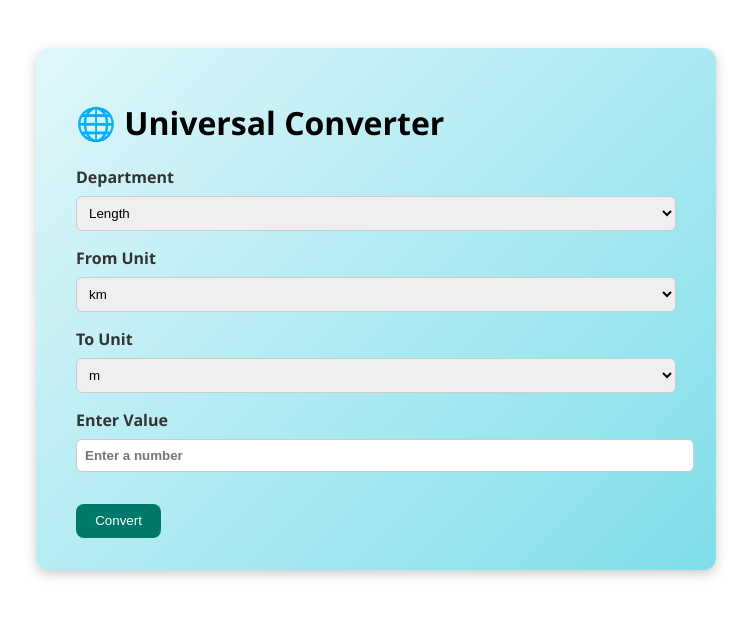
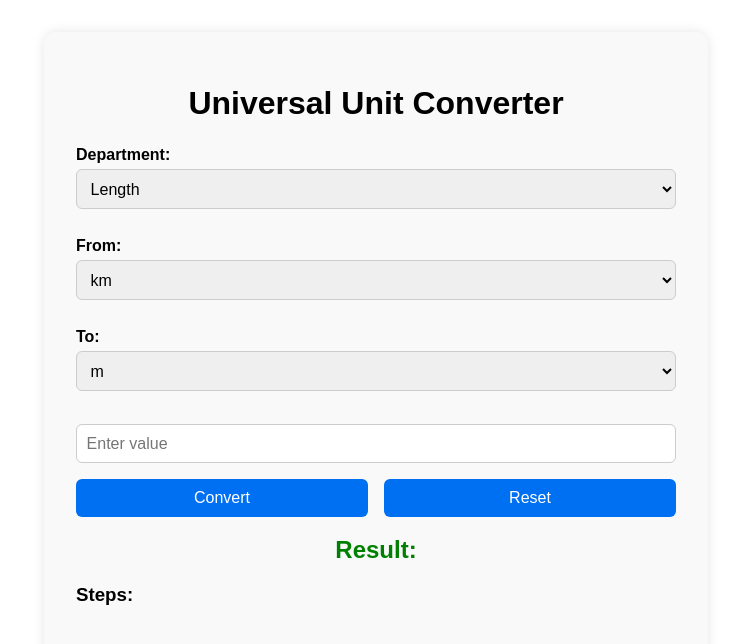
Before and after one commit to hagerSe/universal-Conversion, a Next.js app: page / in a window 1280 px wide. Shown: the top 644 px of the page, without its empty margins (264-1015 px from the left). Built offline with nearby package versions, Linux system fonts and the light colour scheme.

Commit message:
Your meaningful commit message

```diff
--- a/app/page.module.css
+++ b/app/page.module.css
@@ -1,72 +1,61 @@
 .container {
   max-width: 600px;
-  margin: 3rem auto;
-  padding: 2rem 2.5rem;
+  margin: 2rem auto;
+  padding: 2rem;
   border-radius: 12px;
-  background: linear-gradient(135deg, #e0f7fa, #80deea);
-  font-family: 'Segoe UI', Tahoma, Geneva, Verdana, sans-serif;
-  box-shadow: 0 4px 12px rgba(0, 0, 0, 0.2);
+  background: #f9f9f9;
+  font-family: Arial, sans-serif;
+  box-shadow: 0 0 12px rgba(0, 0, 0, 0.1);
 }
 
-.label {
-  display: block;
-  margin-bottom: 0.5rem;
-  font-weight: bold;
-  color: #333;
+.container h1 {
+  text-align: center;
+  margin-bottom: 1.5rem;
 }
 
-.input {
-  width: 100%;
-  padding: 0.5rem;
-  margin-bottom: 1rem;
-  border-radius: 6px;
-  border: 1px solid #ccc;
-  color: green;
-  font-weight: bold;
+.container label {
+  display: block;
+  margin-bottom: 0.75rem;
+  font-weight: 600;
 }
 
-.select {
+.container select,
+.container input {
   width: 100%;
-  padding: 0.5rem;
+  padding: 0.6rem;
+  margin-top: 0.3rem;
   margin-bottom: 1rem;
+  border: 1px solid #ccc;
   border-radius: 6px;
-  border: 1px solid #ccc;
+  font-size: 1rem;
+  box-sizing: border-box;
 }
 
-.button {
-  background-color: #00796b;
-  color: white;
-  padding: 0.6rem 1.2rem;
-  border-radius: 8px;
-  border: none;
-  cursor: pointer;
-  margin-top: 1rem;
+.container .buttonGroup {
+  display: flex;
+  justify-content: space-between;
+  gap: 1rem;
 }
 
-.button:hover {
-  background-color: #004d40;
+.container button {
+  flex: 1;
+  padding: 0.6rem;
+  background-color: #0070f3;
+  color: white;
+  border: none;
+  border-radius: 6px;
+  cursor: pointer;
+  transition: background 0.2s ease;
+  font-size: 1rem;
 }
 
-.outputBox {
-  margin-top: 1.5rem;
-  padding: 1rem;
-  background-color: #fff;
-  border-radius: 8px;
-  border: 1px solid #ccc;
+.container button:hover {
+  background-color: #005bb5;
 }
 
-.resultLabel {
+.container .result {
+  margin-top: 1rem;
   font-weight: bold;
-  color: #222;
+  color: green;
+  text-align: center;
 }
-
-.resultValue {
-  font-weight: bold;
-  color: #00695c;
-}
-
-.step {
-  color: red;
-  font-size: 0.95rem;
-  margin-top: 1rem;
-}
--- a/app/page.tsx
+++ b/app/page.tsx
@@ -1,184 +1,283 @@
 'use client';
+
+import Head from 'next/head';
 import React, { useState, useEffect } from 'react';
 import styles from './page.module.css';
 
 interface Department {
-  base?: string;
+  base: string;
   allowNegative: boolean;
-  units: Record<string, number>; // Removed readonly string[] union
+  units: Record<string, number>;
 }
 
 const departments: Record<string, Department> = {
-  Length: { base: "m", allowNegative: false, units: { km: 1000, m: 1, cm: 0.01, mm: 0.001, mi: 1609.34, yd: 0.9144, ft: 0.3048, in: 0.0254 } },
-  Mass: { base: "kg", allowNegative: false, units: { t: 1000, kg: 1, g: 0.001, mg: 1e-6, lb: 0.453592, oz: 0.0283495 } },
-  Time: { base: "s", allowNegative: false, units: { yr: 31536000, wk: 604800, day: 86400, hr: 3600, min: 60, s: 1 } },
-  Temperature: { allowNegative: true, units: { C: 1, F: 1, K: 1 } }, // Dummy values, handled by convertTemp
-  ElectricCurrent: { base: "A", allowNegative: true, units: { kA: 1000, A: 1, mA: 0.001, "μA": 0.000001 } },
-  AmountOfSubstance: { base: "mol", allowNegative: false, units: { mol: 1, mmol: 0.001 } },
-  LuminousIntensity: { base: "cd", allowNegative: false, units: { cd: 1 } },
-  Area: { base: "m²", allowNegative: false, units: { "km²": 1e6, "m²": 1, "cm²": 1e-4, "mm²": 1e-6, acre: 4046.86, "ft²": 0.092903 } },
-  Volume: { base: "m³", allowNegative: false, units: { m3: 1, L: 0.001, mL: 0.000001, "ft³": 0.0283168, "in³": 1.63871e-5 } },
-  Pressure: { base: "Pa", allowNegative: false, units: { Pa: 1, kPa: 1000, bar: 1e5, atm: 101325, psi: 6894.76 } },
-  Speed: { base: "m/s", allowNegative: false, units: { "m/s": 1, kmh: 0.277778, mph: 0.44704, knot: 0.514444, "ft/s": 0.3048 } },
-  Acceleration: { base: "m/s²", allowNegative: false, units: { "m/s²": 1, "ft/s²": 0.3048, g: 9.80665 } },
-  Force: { base: "N", allowNegative: false, units: { N: 1, kN: 1000, dyn: 1e-5, lbf: 4.44822 } },
-  Energy: { base: "J", allowNegative: false, units: { J: 1, kJ: 1000, cal: 4.184, Wh: 3600, eV: 1.60218e-19 } },
-  Power: { base: "W", allowNegative: false, units: { W: 1, kW: 1000, MW: 1e6, hp: 745.7 } },
-  Frequency: { base: "Hz", allowNegative: false, units: { Hz: 1, kHz: 1000, MHz: 1e6, GHz: 1e9, rpm: 1/60 } },
-  Density: { base: "kg/m³", allowNegative: false, units: { "kg/m³": 1, "g/cm³": 1000, "lb/ft³": 16.0185 } },
+  Length: {
+    base: 'm',
+    allowNegative: false,
+    units: { km: 1000, m: 1, cm: 0.01, mm: 0.001, mi: 1609.34, yd: 0.9144, ft: 0.3048, in: 0.0254 },
+  },
+  Mass: {
+    base: 'kg',
+    allowNegative: false,
+    units: { kg: 1, g: 0.001, mg: 0.000001, lb: 0.453592, oz: 0.0283495 },
+  },
+  Time: {
+    base: 's',
+    allowNegative: false,
+    units: { h: 3600, min: 60, s: 1, ms: 0.001 },
+  },
+  'Electric Current': {
+    base: 'A',
+    allowNegative: false,
+    units: { A: 1, mA: 0.001, μA: 0.000001 },
+  },
+  Temperature: {
+    base: 'K',
+    allowNegative: true,
+    units: { C: 1, K: 1, F: 1 },
+  },
+  'Amount of Substance': {
+    base: 'mol',
+    allowNegative: false,
+    units: { mol: 1, mmol: 0.001 },
+  },
+  'Luminous Intensity': {
+    base: 'cd',
+    allowNegative: false,
+    units: { cd: 1 },
+  },
+  Area: {
+    base: 'm²',
+    allowNegative: false,
+    units: { 'km²': 1e6, 'm²': 1, 'cm²': 0.0001, 'mm²': 0.000001 },
+  },
+  Volume: {
+    base: 'm³',
+    allowNegative: false,
+    units: { 'm³': 1, 'cm³': 0.000001, L: 0.001, mL: 0.000001 },
+  },
+  Speed: {
+    base: 'm/s',
+    allowNegative: false,
+    units: { 'm/s': 1, 'km/h': 0.277778, 'mi/h': 0.44704 },
+  },
+  Acceleration: {
+    base: 'm/s²',
+    allowNegative: false,
+    units: { 'm/s²': 1 },
+  },
+  Force: {
+    base: 'N',
+    allowNegative: false,
+    units: { N: 1, kN: 1000, lbf: 4.44822 },
+  },
+  Pressure: {
+    base: 'Pa',
+    allowNegative: false,
+    units: { Pa: 1, kPa: 1000, bar: 1e5, atm: 101325 },
+  },
+  Energy: {
+    base: 'J',
+    allowNegative: false,
+    units: { J: 1, kJ: 1000, cal: 4.184 },
+  },
+  Power: {
+    base: 'W',
+    allowNegative: false,
+    units: { W: 1, kW: 1000, hp: 745.7 },
+  },
+  Voltage: {
+    base: 'V',
+    allowNegative: false,
+    units: { V: 1, mV: 0.001 },
+  },
+  Frequency: {
+    base: 'Hz',
+    allowNegative: false,
+    units: { Hz: 1, kHz: 1000, MHz: 1e6 },
+  },
 };
 
-const toBase = (value: number, unit: string, dep: Department) => {
-  return value * dep.units[unit];
-};
-
-const fromBase = (value: number, unit: string, dep: Department) => {
-  return value / dep.units[unit];
-};
-
-const convertTemp = (v: number, from: string, to: string): number => {
-  let C: number;
-  if (from === "C") C = v;
-  else if (from === "F") C = (v - 32) * 5 / 9;
-  else C = v - 273.15;
-
-  if (to === "C") return C;
-  else if (to === "F") return C * 9 / 5 + 32;
-  else return C + 273.15;
-};
-
-export default function Home() {
-  const departmentKeys = Object.keys(departments);
-
-  const [dept, setDept] = useState<string>("Length");
-  const [input, setInput] = useState<string>("");
-  const [fromUnit, setFromUnit] = useState<string>("");
-  const [toUnit, setToUnit] = useState<string>("");
-  const [result, setResult] = useState<string | null>(null);
-  const [stepTxt, setStepTxt] = useState<string>("");
-  const [err, setErr] = useState<string>("");
+export default function UnitConverter() {
+  const [department, setDepartment] = useState('Length');
+  const [inputUnit, setInputUnit] = useState('m');
+  const [outputUnit, setOutputUnit] = useState('km');
+  const [inputValue, setInputValue] = useState('');
+  const [result, setResult] = useState('');
+  const [steps, setSteps] = useState<string[]>([]);
 
   useEffect(() => {
-    const keys = Object.keys(departments[dept].units);
-    setFromUnit(keys[0]);
-    setToUnit(keys[1] || keys[0]);
-    setInput("");
-    setResult(null);
-    setStepTxt("");
-    setErr("");
-  }, [dept]);
+    try {
+      if (typeof window !== 'undefined' && (window as any).adsbygoogle) {
+        (window as any).adsbygoogle.push({});
+      }
+    } catch (err) {
+      console.error('AdSense error:', err);
+    }
+  }, [department]);
 
   const handleConvert = () => {
-    setErr("");
-    setResult(null);
-    setStepTxt("");
+    const dept = departments[department];
+    const value = parseFloat(inputValue);
 
-    if (fromUnit === toUnit) {
-      setErr("❌ 'From' and 'To' units must be different.");
+    if (isNaN(value) || (!dept.allowNegative && value < 0)) {
+      setResult('Invalid input.');
+      setSteps([]);
       return;
     }
 
-    const num = parseFloat(input.trim());
-    if (isNaN(num)) {
-      setErr("❌ Please enter a valid number.");
-      return;
+    let converted: number;
+    let explanation: string[] = [];
+
+    if (department === 'Temperature') {
+      // Temperature special cases with explanation
+      if (inputUnit === 'C' && outputUnit === 'K') {
+        converted = value + 273.15;
+        explanation = [
+          `Convert Celsius to Kelvin: K = C + 273.15`,
+          `${value}°C + 273.15 = ${converted.toFixed(2)} K`,
+        ];
+      } else if (inputUnit === 'K' && outputUnit === 'C') {
+        converted = value - 273.15;
+        explanation = [
+          `Convert Kelvin to Celsius: C = K - 273.15`,
+          `${value} K - 273.15 = ${converted.toFixed(2)}°C`,
+        ];
+      } else if (inputUnit === 'C' && outputUnit === 'F') {
+        converted = value * 9 / 5 + 32;
+        explanation = [
+          `Convert Celsius to Fahrenheit: F = C × 9/5 + 32`,
+          `${value}°C × 9/5 + 32 = ${converted.toFixed(2)}°F`,
+        ];
+      } else if (inputUnit === 'F' && outputUnit === 'C') {
+        converted = (value - 32) * 5 / 9;
+        explanation = [
+          `Convert Fahrenheit to Celsius: C = (F - 32) × 5/9`,
+          `(${value}°F - 32) × 5/9 = ${converted.toFixed(2)}°C`,
+        ];
+      } else if (inputUnit === 'F' && outputUnit === 'K') {
+        converted = (value - 32) * 5 / 9 + 273.15;
+        explanation = [
+          `Convert Fahrenheit to Kelvin: K = (F - 32) × 5/9 + 273.15`,
+          `(${value}°F - 32) × 5/9 + 273.15 = ${converted.toFixed(2)} K`,
+        ];
+      } else if (inputUnit === 'K' && outputUnit === 'F') {
+        converted = (value - 273.15) * 9 / 5 + 32;
+        explanation = [
+          `Convert Kelvin to Fahrenheit: F = (K - 273.15) × 9/5 + 32`,
+          `(${value} K - 273.15) × 9/5 + 32 = ${converted.toFixed(2)}°F`,
+        ];
+      } else {
+        converted = value;
+        explanation = [`No conversion needed, same units.`];
+      }
+    } else {
+      const baseValue = value * dept.units[inputUnit];
+      converted = baseValue / dept.units[outputUnit];
+      explanation = [
+        `1 ${inputUnit} = ${dept.units[inputUnit]} ${dept.base}`,
+        `${value} ${inputUnit} = ${value} × ${dept.units[inputUnit]} = ${baseValue} ${dept.base}`,
+        `1 ${outputUnit} = ${dept.units[outputUnit]} ${dept.base}`,
+        `So, ${baseValue} ${dept.base} ÷ ${dept.units[outputUnit]} = ${converted} ${outputUnit}`,
+      ];
     }
 
-    if (!departments[dept].allowNegative && num < 0) {
-      setErr(`❌ Negative values are not allowed for ${dept}.`);
-      return;
-    }
-
-    let resStr: string, steps: string;
-    if (dept === "Temperature") {
-      const conv = convertTemp(num, fromUnit, toUnit);
-      resStr = `${conv.toFixed(4)} ${toUnit}`;
-      steps = `Step 1: Convert ${num} ${fromUnit} to Celsius.\nStep 2: Convert Celsius to ${toUnit}.`;
-    } else {
-      const dep = departments[dept];
-      const baseVal = toBase(num, fromUnit, dep);
-      const finalVal = fromBase(baseVal, toUnit, dep);
-      resStr = `${finalVal.toFixed(6)} ${toUnit}`;
-      steps = `Step 1: 1 ${fromUnit} = ${dep.units[fromUnit]} ${dep.base}.\n` +
-              `Step 2: ${num} ${fromUnit} = ${num} × ${dep.units[fromUnit]} = ${baseVal} ${dep.base}.\n` +
-              `Step 3: 1 ${toUnit} = ${dep.units[toUnit]} ${dep.base}.\n` +
-              `Step 4: ${baseVal} ÷ ${dep.units[toUnit]} = ${finalVal} ${toUnit}`;
-    }
-
-    setResult(resStr);
-    setStepTxt(steps);
+    setResult(`${converted.toFixed(4)} ${outputUnit}`);
+    setSteps(explanation);
   };
 
-  const unitKeys = Object.keys(departments[dept].units);
+  const handleReset = () => {
+    setInputValue('');
+    setResult('');
+    setSteps([]);
+  };
+
+  // Update units when department changes
+  React.useEffect(() => {
+    const units = Object.keys(departments[department].units);
+    setInputUnit(units[0]);
+    setOutputUnit(units[1] || units[0]);
+    setInputValue('');
+    setResult('');
+    setSteps([]);
+  }, [department]);
 
   return (
-    <div className={styles.container}>
-      <h1 className={styles.title}>🌐 Universal Converter</h1>
+    <main className={styles.container}>
+      <Head>
+        <title>Universal Unit Converter</title>
+        <meta name="description" content="Convert units across 17 physical departments." />
+        <script
+          async
+          src="https://pagead2.googlesyndication.com/pagead/js/adsbygoogle.js"
+          crossOrigin="anonymous"
+        ></script>
+      </Head>
 
-      <div className={styles.formColumn}>
-        <label className={styles.label}>Department</label>
-        <select
-          className={styles.select}
-          value={dept}
-          onChange={(e) => setDept(e.target.value)}
-        >
-          {departmentKeys.map((d) => (
-            <option key={d} value={d}>
-              {d}
-            </option>
+      <h1>Universal Unit Converter</h1>
+
+      <label>
+        Department:
+        <select value={department} onChange={(e) => setDepartment(e.target.value)}>
+          {Object.keys(departments).map((key) => (
+            <option key={key} value={key}>{key}</option>
           ))}
         </select>
+      </label>
 
-        <label className={styles.label}>From Unit</label>
-        <select
-          className={styles.select}
-          value={fromUnit}
-          onChange={(e) => setFromUnit(e.target.value)}
-        >
-          {unitKeys.map((u) => (
-            <option key={u} value={u}>
-              {u}
-            </option>
+      <label>
+        From:
+        <select value={inputUnit} onChange={(e) => setInputUnit(e.target.value)}>
+          {Object.keys(departments[department].units).map((unit) => (
+            <option key={unit} value={unit}>{unit}</option>
           ))}
         </select>
+      </label>
 
-        <label className={styles.label}>To Unit</label>
-        <select
-          className={styles.select}
-          value={toUnit}
-          onChange={(e) => setToUnit(e.target.value)}
-        >
-          {unitKeys.map((u) => (
-            <option key={u} value={u}>
-              {u}
-            </option>
+      <label>
+        To:
+        <select value={outputUnit} onChange={(e) => setOutputUnit(e.target.value)}>
+          {Object.keys(departments[department].units).map((unit) => (
+            <option key={unit} value={unit}>{unit}</option>
           ))}
         </select>
+      </label>
 
-        <label className={styles.label}>Enter Value</label>
-        <input
-          className={styles.input}
-          value={input}
-          onChange={(e) => setInput(e.target.value)}
-          placeholder="Enter a number"
-        />
+      <input
+        type="number"
+        placeholder="Enter value"
+        value={inputValue}
+        onChange={(e) => setInputValue(e.target.value)}
+      />
 
-        <div className={styles.buttonGroup}>
-          <button className={styles.button} onClick={handleConvert}>
-            Convert
-          </button>
-        </div>
+      <div className={styles.buttonGroup}>
+        <button onClick={handleConvert}>Convert</button>
+        <button onClick={handleReset}>Reset</button>
+      </div>
 
-        {err && <div className={styles.error}>{err}</div>}
+      <div className={styles.result}>
+        <h2>Result:</h2>
+        <p>{result}</p>
+      </div>
 
-        {result && (
-          <div className={styles.result}>
-            Result: <strong>{result}</strong>
-          </div>
-        )}
+      <div className={styles.steps}>
+        <h3>Steps:</h3>
+        <ol>
+          {steps.map((step, idx) => (
+            <li key={idx}>{step}</li>
+          ))}
+        </ol>
+      </div>
 
-        {stepTxt && <pre className={styles.steps}>{stepTxt}</pre>}
-      </div>
-    </div>
+      {/* Google AdSense Block */}
+      <ins
+        className="adsbygoogle"
+        style={{ display: 'block', marginTop: '1.5rem' }}
+        data-ad-client="ca-pub-XXXXXXXXXXXXXXXX"
+        data-ad-slot="1234567890"
+        data-ad-format="auto"
+        data-full-width-responsive="true"
+      ></ins>
+    </main>
   );
 }
```
